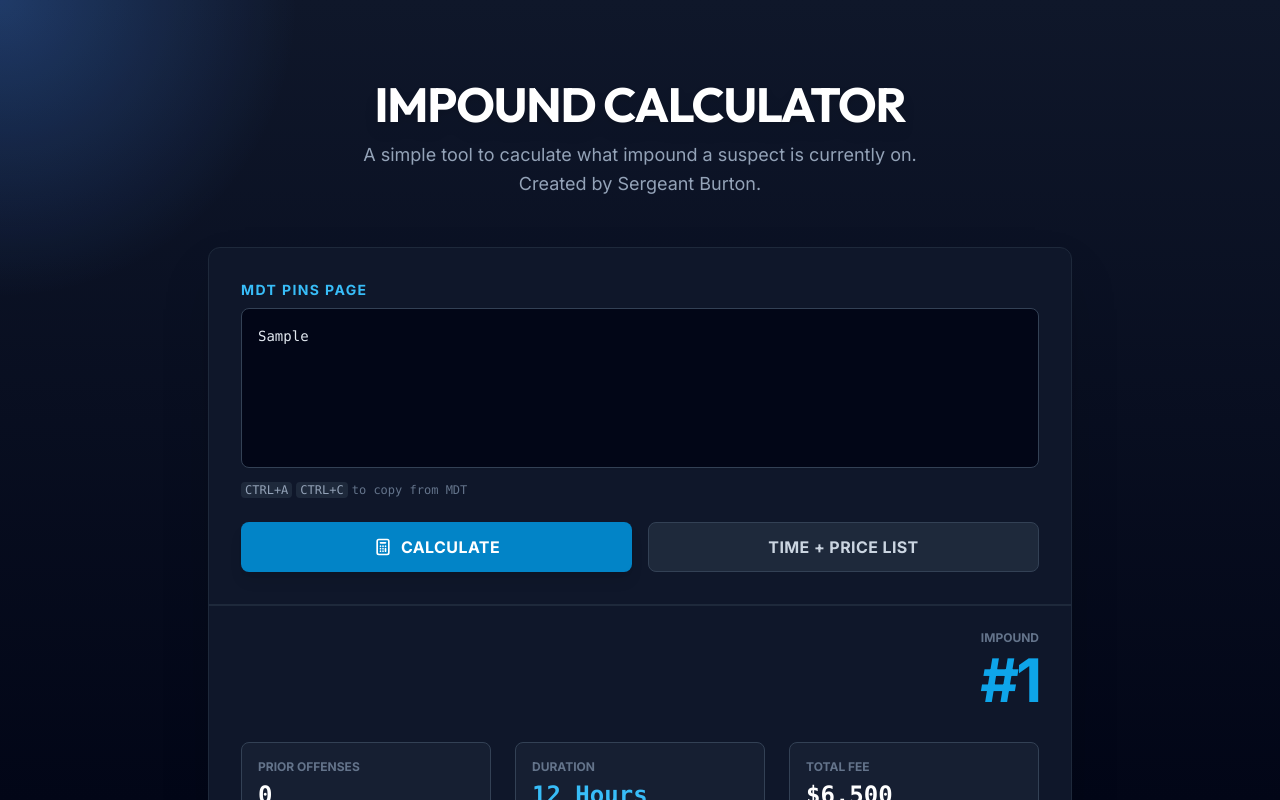
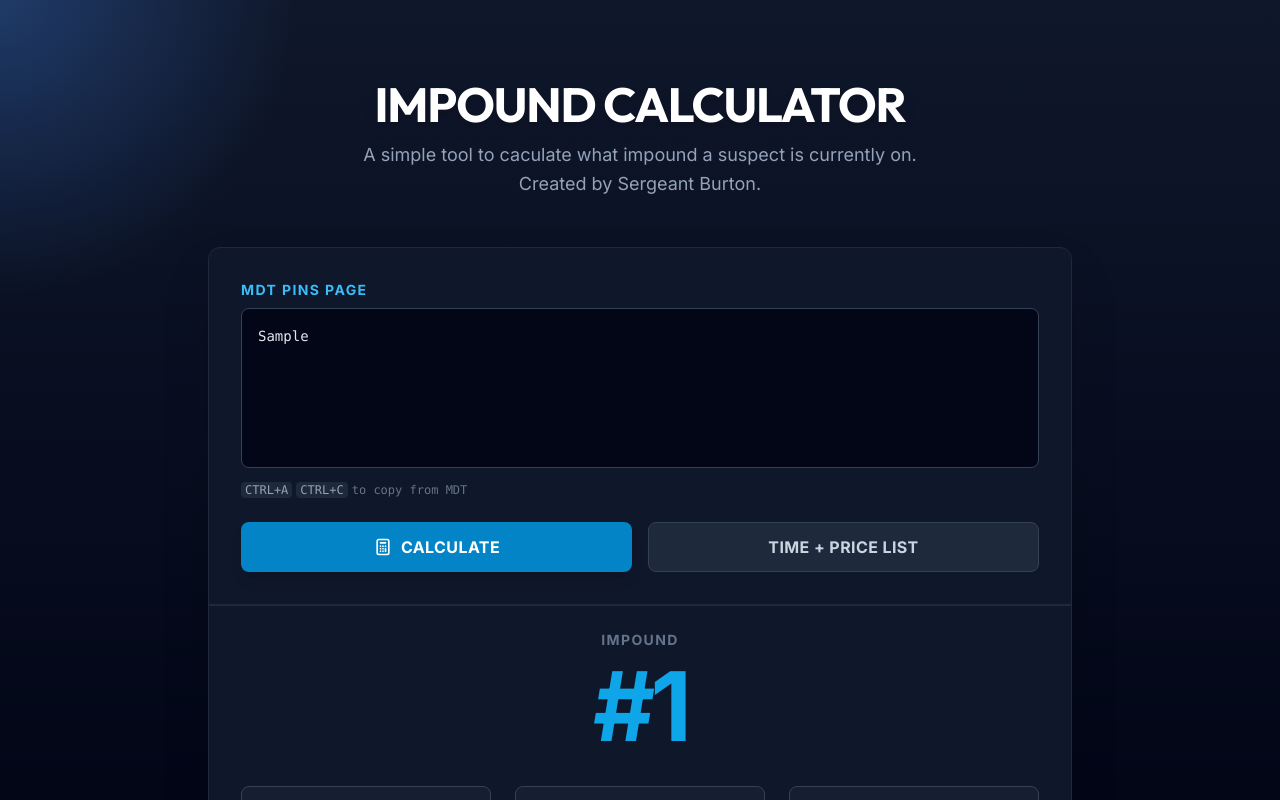
Before and after one commit to 0libote/impound-tool, a React (Vite) app: page / in a window 1280 px wide. Both pictures are taken after typing "Sample" into the empty fields and a click on the button "CALCULATE". Shown: the top 800 px of the page. Built offline with nearby package versions, Linux system fonts and the light colour scheme.

Commit message:
Update App.jsx

```diff
--- a/src/App.jsx
+++ b/src/App.jsx
@@ -164,14 +164,9 @@ const App = () => {
                 className="bg-slate-900 text-slate-200"
               >
                 <div className="p-8 pt-6 border-t border-slate-800">
-                  <div className="flex justify-between items-start mb-8">
-                    <div>
-                      {/* Removed Notice of Impound and PENALTY ASSESSMENT text */}
-                    </div>
-                    <div className="text-right w-full">
-                      <div className="text-xs font-bold text-slate-500 uppercase mb-1">Impound</div>
-                      <div className="text-6xl font-black text-police-500 tracking-tighter">#{result.offenceNumber}</div>
-                    </div>
+                  <div className="mb-8 text-center">
+                    <div className="text-sm font-bold text-slate-500 uppercase mb-2 tracking-widest">Impound</div>
+                    <div className="text-8xl font-black text-police-500 tracking-tighter">#{result.offenceNumber}</div>
                   </div>
 
                   <div className="grid grid-cols-1 md:grid-cols-3 gap-6 mb-6">
```
